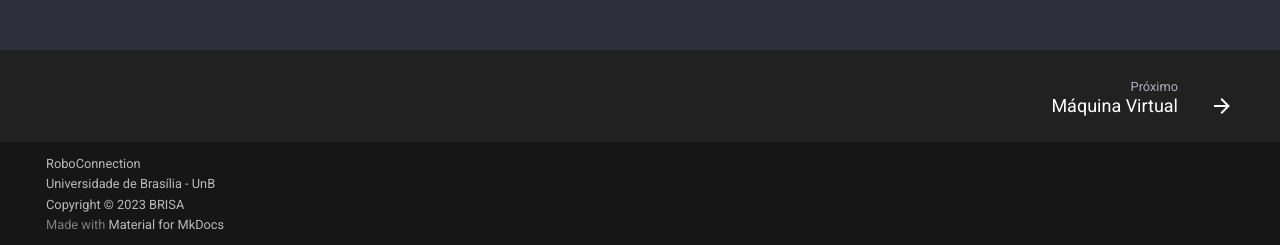
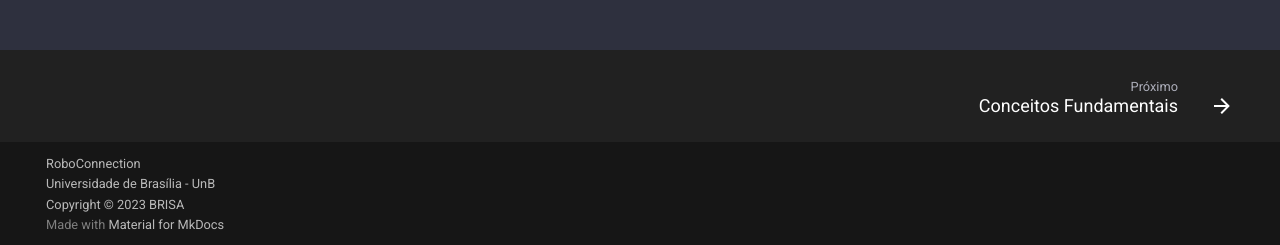
Before and after one commit to ResidenciaTICBrisa/03_Robotica, an MkDocs documentation site: the page built from docs/index.md, in a window 1280 px wide and 900 px high, scrolled down 3928 px. Shown: the part 652-897 px from the top of the window. Built offline with MkDocs 1.6.1 and Material for MkDocs 9.7.7, drawn with Linux system fonts in a browser that asks for light colours; comment, search, counter and statistics services are not loaded.

Commit message:
fix: link do rodapé da home

```diff
--- a/docs/overrides/home.html
+++ b/docs/overrides/home.html
@@ -488,10 +488,10 @@
 
 <footer class="md-footer">
     <nav class="md-footer__inner md-grid" aria-label="Rodapé">
-        <a href="Instru%C3%A7%C3%B5es/Maquina_Virtual/" class="md-footer__link md-footer__link--next" aria-label="Próximo: Máquina Virtual">
+        <a href="Instru%C3%A7%C3%B5es/Conceitos_Gerais/" class="md-footer__link md-footer__link--next" aria-label="Próximo: Máquina Virtual">
           <div class="md-footer__title">
                 <span class="md-footer__direction">Próximo</span>
-                <div class="md-ellipsis">Máquina Virtual</div>
+                <div class="md-ellipsis">Conceitos Fundamentais</div>
             </div>
             <div class="md-footer__button md-icon"><svg xmlns="http://www.w3.org/2000/svg" viewBox="0 0 24 24"><path d="M4 11v2h12l-5.5 5.5 1.42 1.42L19.84 12l-7.92-7.92L10.5 5.5 16 11H4Z"></path></svg></div>
         </a>
```
